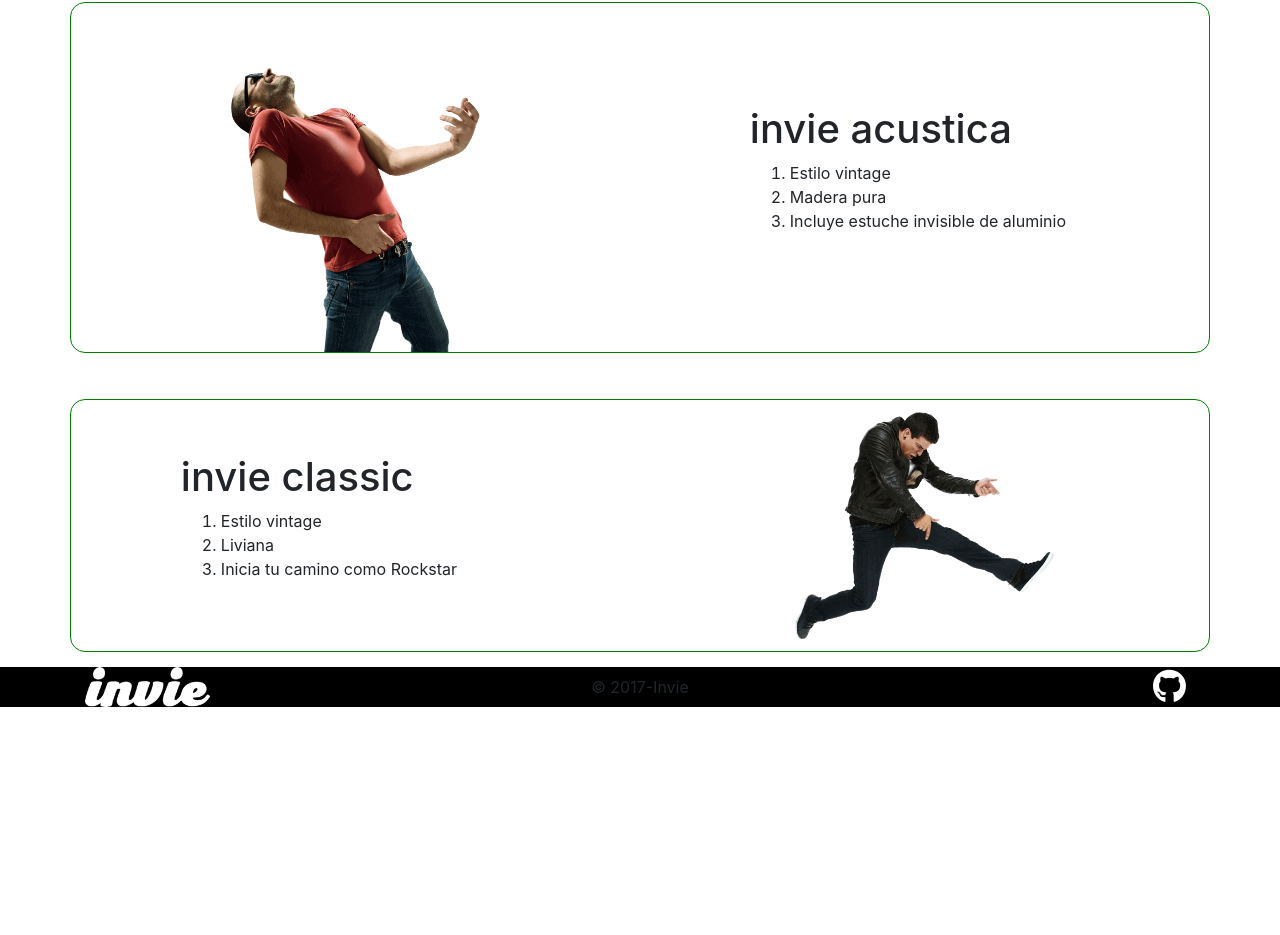
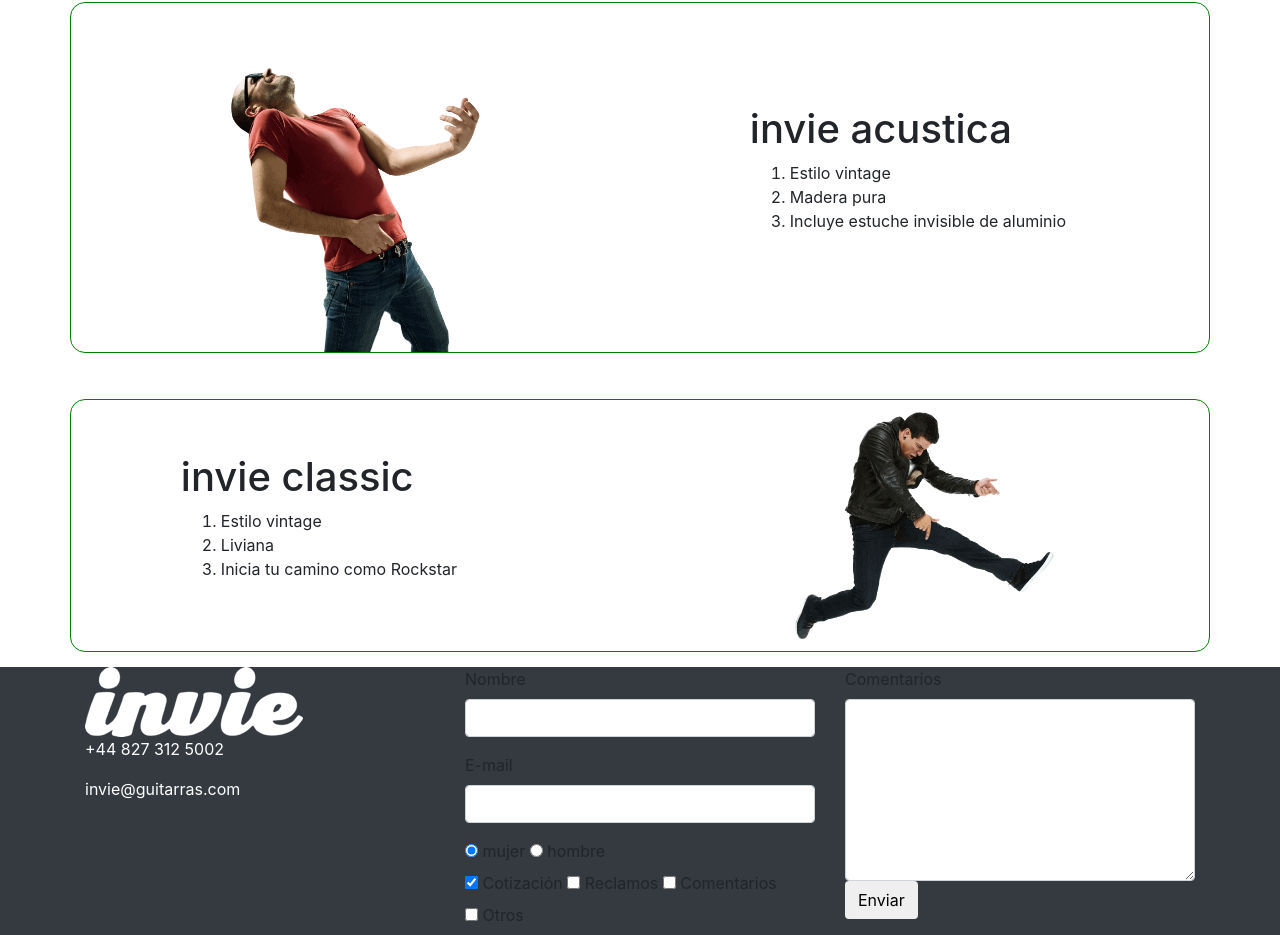
Before and after one commit to kikers17/invie-bootstrapV4, a plain HTML site: page index.html in a window 1280 px wide. Shown: the part 1144-2079 px from the top of the page. Before the commit the page ends 1851 px from the top, so only its background shows below. Drawn offline with nearby package versions, Linux system fonts and the light colour scheme.

Commit message:
update footer

```diff
--- a/dist/css/index.css
+++ b/dist/css/index.css
@@ -16,7 +16,7 @@
 	color: white;
 }
 
-.btn{
+.btn-invie{
 
 	color:white;
 	background: #FF634F;
--- a/index.html
+++ b/index.html
@@ -44,7 +44,7 @@
         <div class="col-12 col-sm-10 col-md-8 col-lg-6">
           <h1 class="pg-title-a">Guitarras inviesibles</h1>
           <h3 class="pg-title-b">Sé la estrella de rock que siempre quisiste ser</h3>
-          <button href="precios.html" class="btn">conocer mas</button>
+          <button href="precios.html" class="btn btn-invie">conocer mas</button>
         </div>
       </div>
     </div>
@@ -92,24 +92,59 @@
       </div>
     </div>
   </section>
-<footer class="fdb-block footer-small" style="background-color: black">
+  <footer class="fdb-block footer-large bg-dark">
     <div class="container">
-      <div class="row text-center align-items-center">
-        <div class="col-12 col-sm-6 col-md-4 text-sm-left">
-          <img alt="image" src="images/invie-white.png" height="40">
+      <div class="row align-items-top text-center text-md-left">
+        <div class="col-12 col-sm-6 col-md-4">
+          <img src="images/invie-white.png" alt="image">
+          <p><a href="tel:+44 827 312 5002">+44 827 312 5002</a></p>
+          <p><a href="mailto:invie@guitarras.com">invie@guitarras.com</a></p>
         </div>
 
-        <div class="col-12 col-sm-6 col-md-4 mt-4 mt-sm-0 text-center text-sm-right text-md-center">
-          &copy; 2017-Invie
+        <div class="col-12 col-sm-6 col-md-4 mt-4 mt-sm-0">
+          <form action="">
+            <div class="form-group">
+          <label for="nombre">Nombre</label>
+            <input class="form-control" type="text" required id="nombre" name="nombre"/>
+            </div>
+            <div class="form-group">
+            <label for="email">E-mail</label>
+            <input class="form-control" type="email" required id="email" name="email"/>
+            </div>
+            <div>
+            <label for="mujer">
+              <input class="" type="radio" id="mujer" checked name="sexo" value="mujer"> mujer
+              </label>
+              <label for="hombre">
+                <input type="radio" id="hombre" name="sexo" value="hombre"> hombre
+              </label>
+              </div>
+              <label for="cotizacion">
+                <input type="checkbox" checked id="cotizacion" name="intereses" value="cotizacion"> Cotización
+              </label>
+              <label for="reclamos">
+                <input type="checkbox" id="reclamos" name="intereses" value="reclamos"> Reclamos
+              </label>
+              <label for="comentarios">
+                <input type="checkbox" id="comentarios" name="intereses" value="comantarios"> Comentarios
+              </label>
+              <label for="otros">
+                <input type="checkbox" id="otros" name="intereses" value="otros"> Otros
+              </label>
+           </form>
         </div>
 
-        <div class="col-12 col-md-4 mt-4 mt-md-0 text-center text-md-right">
-          <a href="https://github.com/kikers17/invie-bootstrapV4"><i class="fa fa-github" aria-hidden="true"></i></a>&nbsp;&nbsp;
+        <div class="col-12 col-md-4 mt-5 mt-md-0 text-md-left">
+          <div class="form-group">
+          <label for="comentarios">Comentarios</label>
+            <textarea class="form-control" name="comantarios" id="comentarios" cols="30" rows="7"></textarea>
+            <input type="submit" value="Enviar" class="btn"/>
+            </div>
+          </div>
 
-        </div>
-      </div>
     </div>
-  </footer>
+  </div>
+</footer>
 
     <!-- Optional JavaScript -->
     <!-- jQuery first, then Popper.js, then Bootstrap JS -->
```
